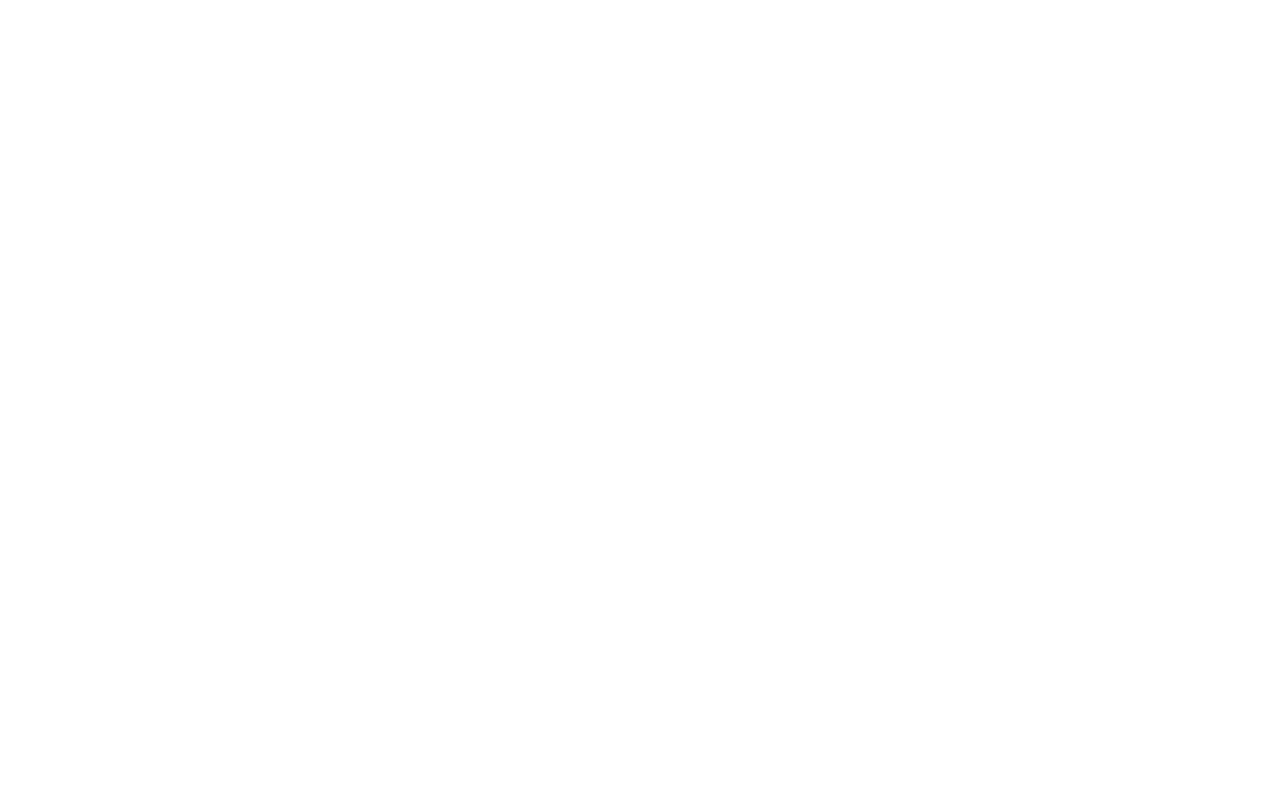
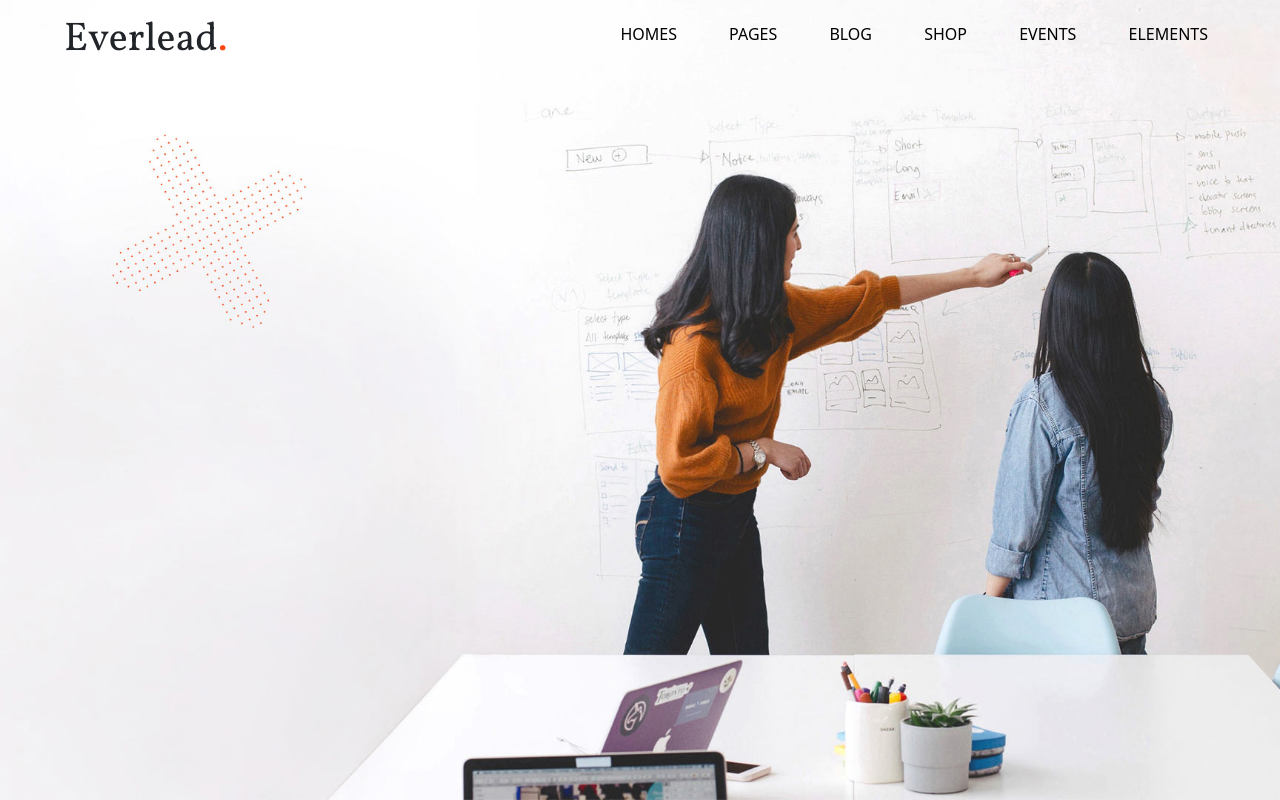
Before and after one commit to Bonu93/proj-html-vuejs, a Vue app: page / in a window 1280 px wide. Built offline with nearby package versions, Linux system fonts and the light colour scheme.

Commit message:
add header menu

```diff
--- a/public/index.html
+++ b/public/index.html
@@ -5,6 +5,10 @@
     <meta http-equiv="X-UA-Compatible" content="IE=edge">
     <meta name="viewport" content="width=device-width,initial-scale=1.0">
     <link rel="icon" href="<%= BASE_URL %>favicon.ico">
+    <link rel='stylesheet' href='https://cdnjs.cloudflare.com/ajax/libs/font-awesome/6.0.0-beta3/css/all.min.css' integrity='sha512-Fo3rlrZj/k7ujTnHg4CGR2D7kSs0v4LLanw2qksYuRlEzO+tcaEPQogQ0KaoGN26/zrn20ImR1DfuLWnOo7aBA==' crossorigin='anonymous'/>
+    <link rel="preconnect" href="https://fonts.googleapis.com">
+    <link rel="preconnect" href="https://fonts.gstatic.com" crossorigin>
+    <link href="https://fonts.googleapis.com/css2?family=Vollkorn:wght@400;600;700&display=swap" rel="stylesheet">
     <title><%= htmlWebpackPlugin.options.title %></title>
   </head>
   <body>
--- a/src/App.vue
+++ b/src/App.vue
@@ -1,6 +1,6 @@
 <template>
   <div id="app">
-    <Header />
+    <Header :navList="headerMenu"/>
 
     <Main />
 
@@ -23,7 +23,20 @@ export default {
     Main,
     Footer,
 
-  }
+  },
+  data() {
+    return {
+      headerMenu: [
+        'Homes',
+        'Pages',
+        'Blog',
+        'Shop',
+        'Events',
+        'Elements',
+
+      ],
+    }
+  },
 }
 </script>
 
--- a/src/components/Header.vue
+++ b/src/components/Header.vue
@@ -1,16 +1,67 @@
 <template>
   <header>
+      <div class="top-header site-lg-container py-3 d-flex justify-content-between align-items-center">
+          <h1 class="pointed">Everlead</h1>
 
+          <ul class="d-flex align-items-center">
+              <li v-for="(item, i) in navList" :key="`nav-item-${i}`"
+              class="mx-2"
+              >
+
+                    <a href="#">
+                    <svg xmlns="http://www.w3.org/2000/svg" width="32" height="32"><path d="M4 15a1 1 0 001 1h19.586l-4.292 4.292a1 1 0 001.414 1.414l6-6a.99.99 0 00.292-.702V15c0-.13-.026-.26-.078-.382a.99.99 0 00-.216-.324l-6-6a1 1 0 00-1.414 1.414L24.586 14H5a1 1 0 00-1 1z"/></svg>
+                        {{ item }}
+                    </a>
+              </li>
+          </ul>
+      </div>
+
+      <div class="slider">
+
+      </div>
   </header>
 </template>
 
 <script>
 export default {
     name: 'Header',
+    props: {
+        navList: Array,
+    },
 }
 </script>
 
 <style lang="scss" scoped>
 @import '@/styles/globals.scss';
 
+header {
+    height: 100vh;
+    background-image: url('../assets/img/rev-slider-main-home-img-03.jpg');
+    background-size: cover;
+    background-position-y: 50%;
+    background-position-x: center;
+    ul {
+        list-style: none;
+        height: 30px;
+        li {
+            display: flex;
+            align-items: center;
+            a {
+                text-decoration: none;
+                color: black;
+                text-transform: uppercase;
+                svg {
+                    fill: transparent;
+                }
+                &:hover {
+                    color: $orange;
+                    svg {
+                        fill: $orange;
+                    }
+                }
+            }
+        }
+    }
+}
+
 </style>
--- a/src/styles/globals.scss
+++ b/src/styles/globals.scss
@@ -1 +1,20 @@
 @import '@/styles/variables.scss';
+
+h1,
+h2,
+h3,
+h4 {
+    font-family: 'Vollkorn', serif;
+}
+
+// UTILITIES
+
+.site-lg-container  {
+    width: 90%;
+    margin: 0 auto;
+}
+
+.pointed::after {
+content: '.';
+color: $orange;
+}
```
